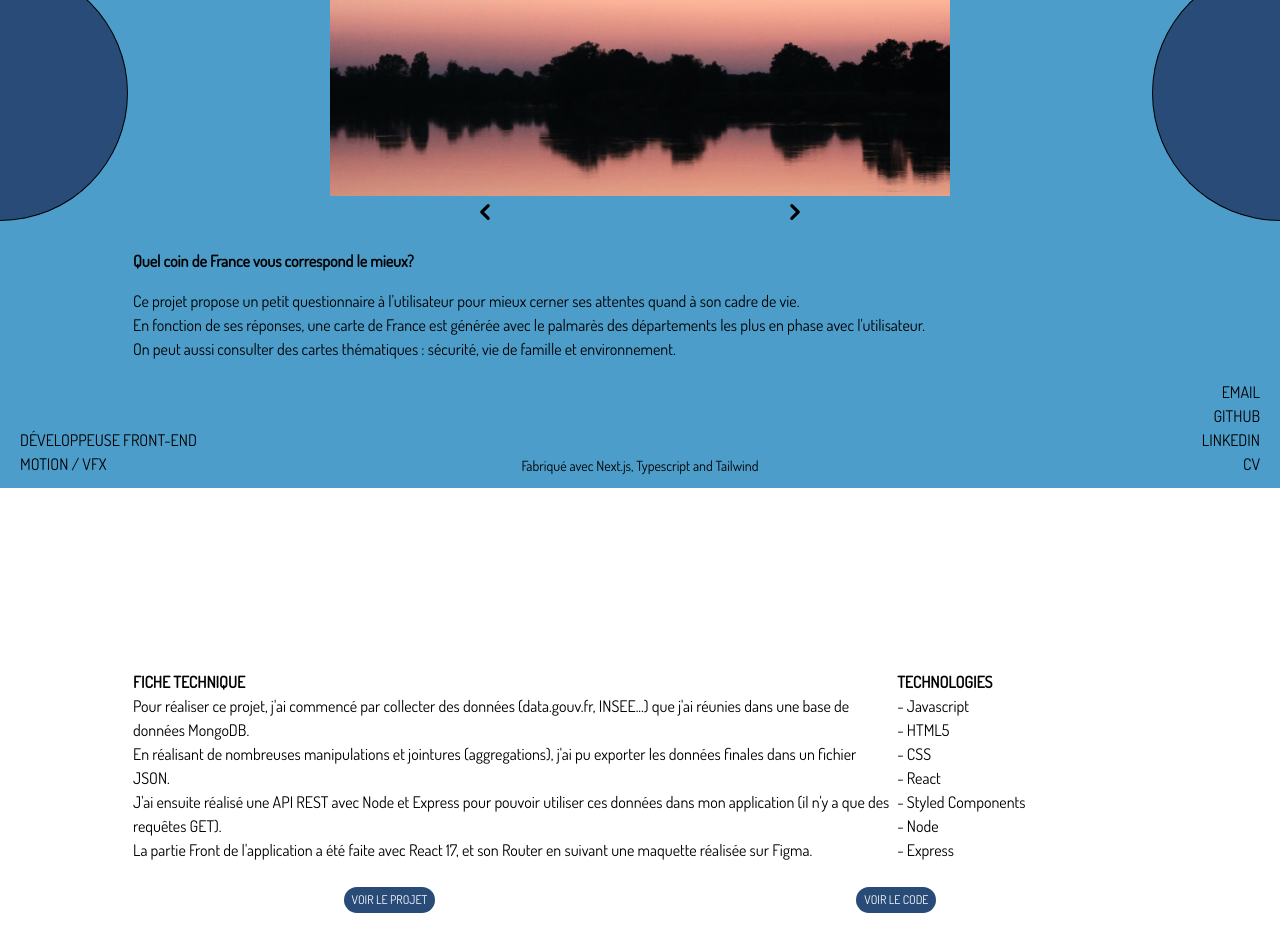
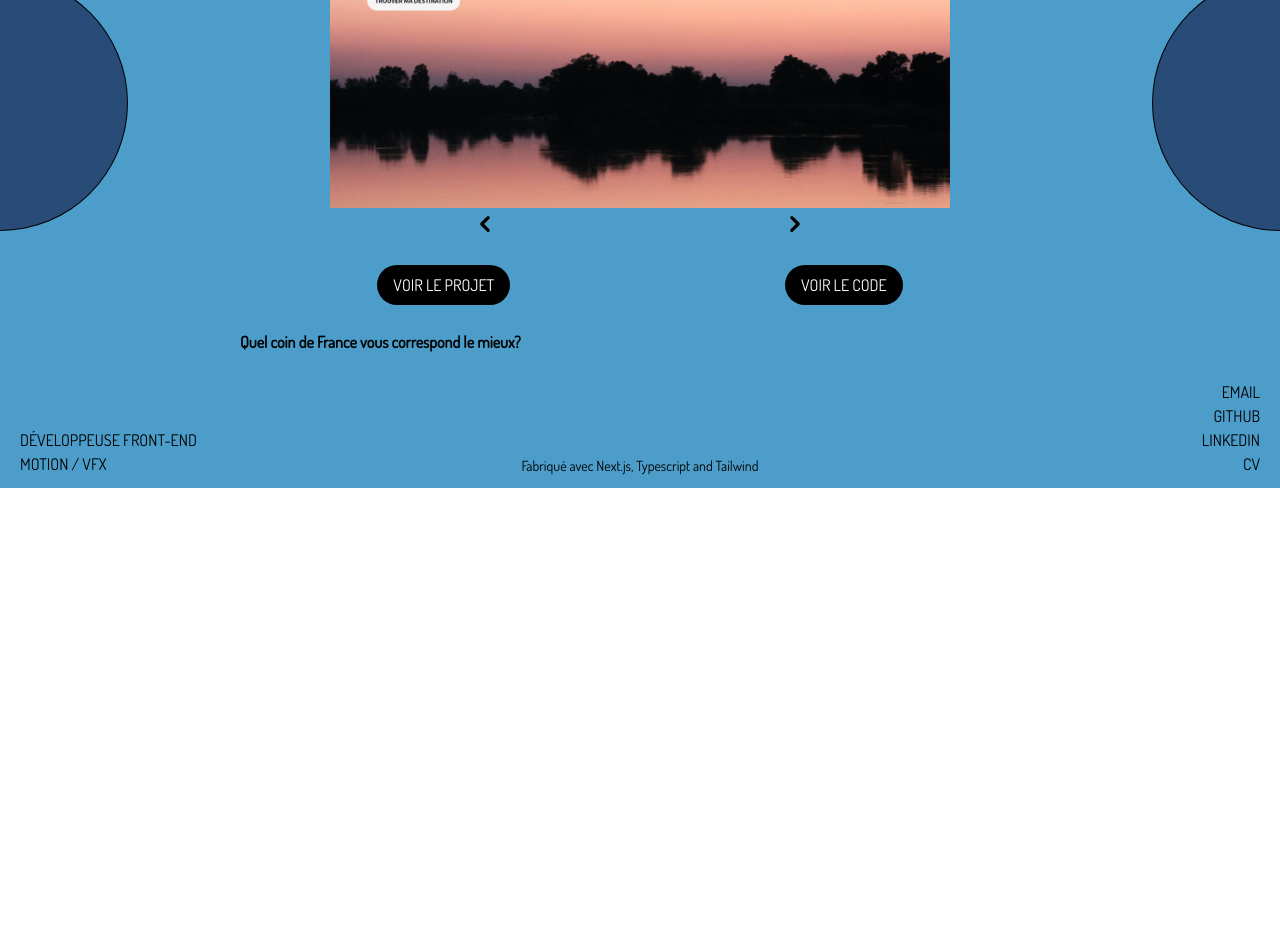
Before and after one commit to Fidomi/portfolio-next, a Next.js app: page /projects in a window 1280 px wide. Shown: the part 312-1264 px from the top of the page. After the commit the page ends 800 px from the top, so only its background shows below. Built offline with nearby package versions, Linux system fonts and the light colour scheme.

Commit message:
Add style to projects page

```diff
--- a/components/DevProject/DevProject.module.scss
+++ b/components/DevProject/DevProject.module.scss
@@ -38,18 +38,21 @@ $size: 100%;
 
 @media (min-width: 768px) {
     .project_container {
-        display: grid;
-        grid-template-areas:
-            "a a a a"
-            "b b b b"
-            "c c c d"
-            "e e e e";
-        grid-template-columns: repeat(4, 1fr);
-        grid-template-rows: auto 2fr 1fr 1fr;
+        grid-template-rows: auto 1fr auto auto;
+        margin-bottom: 2rem;
     }
 
     .img1 {
-        width: 70%;
+        width: 90%;
+    }
+
+    .flex-element {
+        display: flex;
+        flex-flow: row wrap;
+    }
+
+    .buttons {
+        grid-area: e;
     }
 }
 
--- a/components/DevProject/DevProject.tsx
+++ b/components/DevProject/DevProject.tsx
@@ -28,10 +28,8 @@ const DevProject = (props: ProjectInfo) => {
                 <div className="flex flex-row justify-around">
                     {props.project.preview && (
                         <button
-                            className={`bg-${
-                                PROJECTS_COLORS[props.project.id - 1][1]
-                            }-700 hover:bg-${props.color}
-                     text-white text-xs py-1 px-2  m-1 rounded-full`}>
+                            className={`bg-black hover:bg-${props.color}
+                     text-white text-xs py-1 px-2  m-1 rounded-full md:text-base md:py-2 md:px-4`}>
                             {language === "EN"
                                 ? "VISIT PROJECT"
                                 : "VOIR LE PROJET"}
@@ -39,10 +37,8 @@ const DevProject = (props: ProjectInfo) => {
                     )}
                     {props.project.code && (
                         <button
-                            className={`bg-${
-                                PROJECTS_COLORS[props.project.id - 1][1]
-                            }-700 hover:bg-${props.color}
-                     text-white text-xs py-1 px-2 m-1 rounded-full`}>
+                            className={`bg-black hover:bg-${props.color} hover:border-solid hover:border-4 hover:border-black
+                     text-white text-xs py-1 px-2 m-1 rounded-full md:text-base md:py-2 md:px-4`}>
                             {language === "EN"
                                 ? "VIEW CODE ON GITHUB"
                                 : "VOIR LE CODE"}
@@ -73,9 +69,15 @@ const DevProject = (props: ProjectInfo) => {
 
             <div className={`${styles.technologies}`}>
                 <div className="font-bold mt-4">TECHNOLOGIES</div>
-                {(props.project.technologies as string[]).map((ele, index) => (
-                    <p key={`str2-${props.project.name}-${index}`}>- {ele}</p>
-                ))}
+                <div className="md:flex">
+                    {(props.project.technologies as string[]).map(
+                        (ele, index) => (
+                            <p key={`str2-${props.project.name}-${index}`}>
+                                {` - ${ele} `}
+                            </p>
+                        )
+                    )}
+                </div>
             </div>
         </div>
     );
--- a/components/Map/Map.module.scss
+++ b/components/Map/Map.module.scss
@@ -1,9 +1,10 @@
+@use "sass:math";
 $size: 100vw;
 
 .map_container {
     display: grid;
-    grid-template-columns: $size/2.5 $size/2.5;
-    grid-template-rows: 2.25em $size/2.5 $size/2.5 2em 4em 2em;
+    grid-template-columns: math.div($size, 2.5) math.div($size, 2.5);
+    grid-template-rows: 2.25em math.div($size, 2.5) math.div($size, 2.5) 2em 4em 2em;
     grid-template-areas:
         ". dev"
         "a b"
--- a/data/projects.ts
+++ b/data/projects.ts
@@ -157,7 +157,7 @@ export const PROJECTS_EN: Project[] = [
         subtitle: "Which place in France suits you best?",
         desc: [
             "This project offers a small questionnaire to the user to better understand his expectations regarding his living environment.",
-            "According to his answers, a map of France is generated with the list of departments most that best fit the user.",
+            "According to his answers, a map of France is generated with the list of departments that best fit the user.",
             "You can also consult thematic maps: security, family life and environment.",
         ],
         name: "ailleurs",
--- a/pages/projects/Projects.module.scss
+++ b/pages/projects/Projects.module.scss
@@ -44,8 +44,15 @@ $size: 2rem;
 }
 
 @media (min-width: 768px) {
+    .projects_container {
+        grid-template-rows: 10% auto auto;
+    }
+
     .project {
-        overflow: visible;
+        overflow: hidden;
+        max-width: 800px;
+        margin: 0 auto;
+        margin-top: 1.5rem;
     }
 
     .buttonLeft {
--- a/pages/projects/index.tsx
+++ b/pages/projects/index.tsx
@@ -6,7 +6,6 @@ import { LanguageContext } from "../../utils/languageContext";
 import VideoProject from "../../components/VideoProject/VideoProject";
 import DevProject from "../../components/DevProject/DevProject";
 import { PROJECTS_EN, PROJECTS_FR, PROJECTS_COLORS } from "../../data/projects";
-import { scrollElement } from "../../utils/scrollElement";
 
 export default function Project() {
     const { project, changeProject } = React.useContext(ShowedProjectContext);
@@ -36,23 +35,41 @@ export default function Project() {
     };
 
     let last_known_scroll_position = 0;
+    let elementToScrollRef: HTMLElement | null;
 
-    const scrollProject = (e: React.WheelEvent) => {
-        console.log("scrolling");
-        const elementToScroll = document.querySelector(".projectToScroll");
-        if (typeof elementToScroll !== null) {
-            var delta = e.deltaY;
-            if (delta < 0) {
+    const scrollMouseHandler = (e: React.WheelEvent) => {
+        if (elementToScrollRef instanceof HTMLElement) {
+            let isBottom =
+                elementToScrollRef?.scrollHeight -
+                    elementToScrollRef?.scrollTop ===
+                elementToScrollRef?.clientHeight;
+            let isTop = elementToScrollRef.scrollTop === 0;
+            if (!isBottom && !isTop) {
                 last_known_scroll_position += e.deltaY;
+                elementToScrollRef.scroll({
+                    top: last_known_scroll_position * 3,
+                    behavior: "smooth",
+                });
+            } else if (isTop) {
+                last_known_scroll_position = 0;
+                elementToScrollRef.scroll({
+                    top: 100,
+                    behavior: "smooth",
+                });
             } else {
-                last_known_scroll_position += e.deltaY;
+                if (e.deltaY < 0) {
+                    elementToScrollRef.scroll({
+                        top: -last_known_scroll_position * 3,
+                        behavior: "smooth",
+                    });
+                }
             }
-            setTimeout(() => {
-                scrollElement(
-                    elementToScroll as Element,
-                    last_known_scroll_position
-                );
-            }, 50);
+        }
+    };
+
+    const scrollTouchHandler = (e: React.TouchEvent) => {
+        if (elementToScrollRef instanceof HTMLElement) {
+            console.log(e);
         }
     };
 
@@ -84,8 +101,14 @@ export default function Project() {
                     </div>
                 </button>
                 <div
-                    className={`${styles.project} w-full h-full mt-3 projectToScroll`}
-                    onWheel={(event) => scrollProject(event)}>
+                    ref={(node) => {
+                        if (node) {
+                            elementToScrollRef = node;
+                        }
+                    }}
+                    className={`${styles.project} w-full h-full mt-3 projectToScroll `}
+                    onWheel={(event) => scrollMouseHandler(event)}
+                    onTouchMove={(event) => scrollTouchHandler(event)}>
                     {project.dev ? (
                         <DevProject
                             project={project}
--- a/utils/scrollElement.ts
+++ /dev/null
@@ -1,8 +0,0 @@
-export function scrollElement(element: Element, scrollY: number) {
-    // if (element.clientHeight > window.innerHeight) {
-    element.scroll({
-        top: (scrollY * 2) / 3,
-        behavior: "smooth",
-    });
-    // }
-}
```
Also changed, not shown: 1 other file (tests, documents, lock files or other folders).
